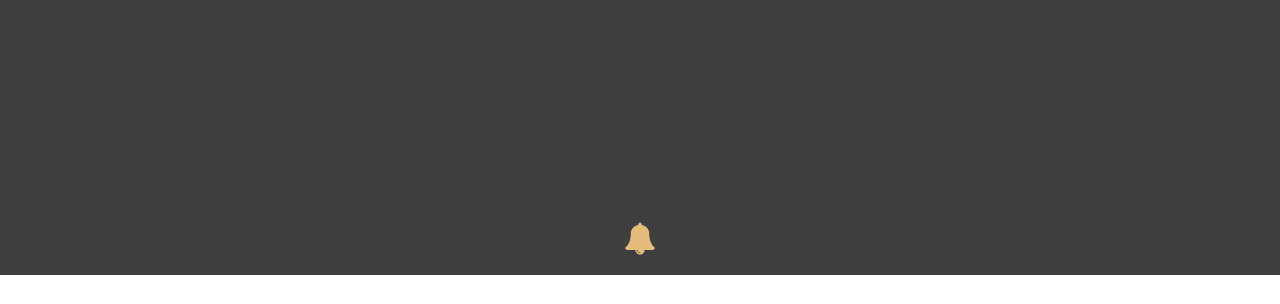
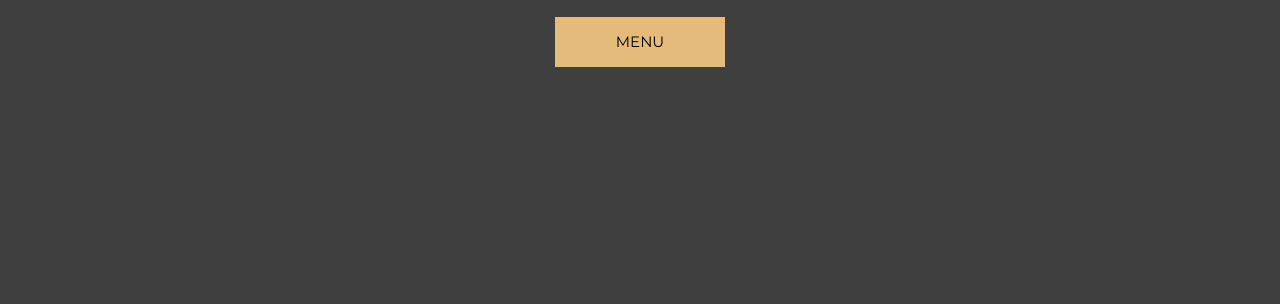
Before and after one commit to keatshyperion/web290, a plain HTML site: page index.html in a window 1280 px wide. Shown: the part 685-989 px from the top of the page. Drawn offline with Linux system fonts and the light colour scheme; a web font is replaced by a local one.

Commit message:
Update style.css

```diff
--- a/css/style.css
+++ b/css/style.css
@@ -341,7 +341,7 @@ nav .fa {
 .header {
   display: flex;
   flex-flow: column;
-  height: 100vmin;
+  height: 1000px;
   background-color: #3f3f3f;
   align-items: center; }
 
```
